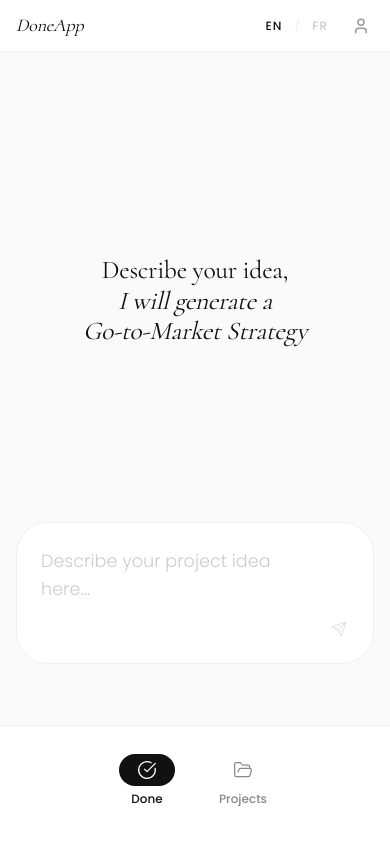
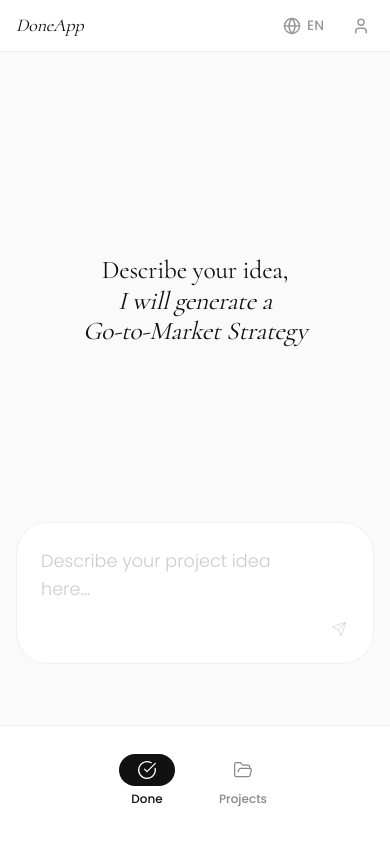
Before and after one commit to teamdemaa/TheDoneApp, a React (Vite) app: page /done in a window 390 px wide. Built offline with nearby package versions, Linux system fonts and the light colour scheme; no server answers.

Commit message:
Enhance mobile isolation and simplify header: Globe toggle, auto-detection, 8px backdrop blur

```diff
--- a/src/App.css
+++ b/src/App.css
@@ -112,12 +112,14 @@
   padding: 0;
 }
 
-.lang-option.active {
-  color: var(--color-black);
+.lang-toggle-btn {
+  transition: all 0.2s ease;
+  border-radius: 8px;
 }
 
-.lang-option:hover:not(.active) {
-  color: #888888;
+.lang-toggle-btn:hover {
+  background-color: rgba(0,0,0,0.03) !important;
+  color: var(--color-black) !important;
 }
 
 @media (max-width: 767px) {
--- a/src/App.tsx
+++ b/src/App.tsx
@@ -7,7 +7,7 @@ import ProjectTab from './pages/ProjectTab';
 import AcademyTab from './pages/AcademyTab';
 
 import { useAuth } from './context/AuthContext';
-import { LogOut, User, X } from 'lucide-react';
+import { LogOut, User, X, Globe } from 'lucide-react';
 import Auth from './components/auth/Auth';
 import './App.css';
 
@@ -20,6 +20,12 @@ function App() {
     if (user) setIsAuthModalOpen(false);
   }, [user]);
 
+  React.useEffect(() => {
+    const browserLang = navigator.language.split('-')[0].toUpperCase();
+    if (browserLang === 'FR') setLang('FR');
+    else setLang('EN');
+  }, []);
+
   if (loading) {
     return <div className="loading-screen"><div className="spinner"></div></div>;
   }
@@ -31,9 +37,19 @@ function App() {
           <Link to="/done" className="brand-logo" style={{ textDecoration: 'none', color: 'inherit' }}><i>DoneApp</i></Link>
           <div style={{ display: 'flex', alignItems: 'center', gap: '20px' }}>
             <div className="lang-toggle-header">
-              <button className={`lang-option ${lang === 'EN' ? 'active' : ''}`} onClick={() => setLang('EN')}>EN</button>
-              <span style={{ color: '#eee', fontSize: '0.75rem' }}>/</span>
-              <button className={`lang-option ${lang === 'FR' ? 'active' : ''}`} onClick={() => setLang('FR')}>FR</button>
+              <button
+                className="lang-toggle-btn"
+                onClick={() => setLang(lang === 'EN' ? 'FR' : 'EN')}
+                title={lang === 'FR' ? 'Changer de langue' : 'Switch Language'}
+                style={{
+                  background: 'none', border: 'none', cursor: 'pointer', color: '#999',
+                  display: 'flex', alignItems: 'center', gap: '6px', padding: '4px',
+                  fontSize: '0.85rem', fontWeight: 500
+                }}
+              >
+                <Globe size={18} />
+                <span>{lang}</span>
+              </button>
             </div>
             {user ? (
               <button
--- a/src/components/project/ContentCalendar.tsx
+++ b/src/components/project/ContentCalendar.tsx
@@ -345,13 +345,12 @@ const ContentCalendar = ({
           backgroundColor: 'rgba(0,0,0,0.6)',
           display: 'flex', justifyContent: 'center', alignItems: 'center',
           zIndex: 1000, backdropFilter: 'blur(8px)',
-          padding: isMobile ? '16px' : '0'
+          padding: isMobile ? '12px' : '24px'
         }} onClick={() => setIsModalOpen(false)}>
           <div style={{
             backgroundColor: 'var(--color-bg-white)', padding: isMobile ? '20px' : '32px', borderRadius: '24px',
             width: '100%', maxWidth: '500px',
-            maxHeight: isMobile ? '90vh' : 'auto',
-            overflowY: isMobile ? 'auto' : 'visible',
+            maxHeight: '94vh', overflowY: 'auto',
             boxShadow: isMobile ? '0 4px 12px rgba(0,0,0,0.05)' : '0 20px 40px rgba(0,0,0,0.1)',
             animation: 'fadeIn 0.3s ease'
           }} onClick={e => e.stopPropagation()}>
--- a/src/pages/ProjectTab.css
+++ b/src/pages/ProjectTab.css
@@ -88,12 +88,6 @@
   border-bottom: none;
 }
 
-@media (max-width: 767px) {
-  .project-card-title {
-    font-size: 15px;
-  }
-}
-
 @media (min-width: 768px) {
   .project-card-title {
     font-size: 28px;
@@ -133,7 +127,7 @@
 
 @media (max-width: 767px) {
   .project-accordion-content {
-    padding: 12px 16px;
+    padding-bottom: 16px;
   }
 }
 
```
